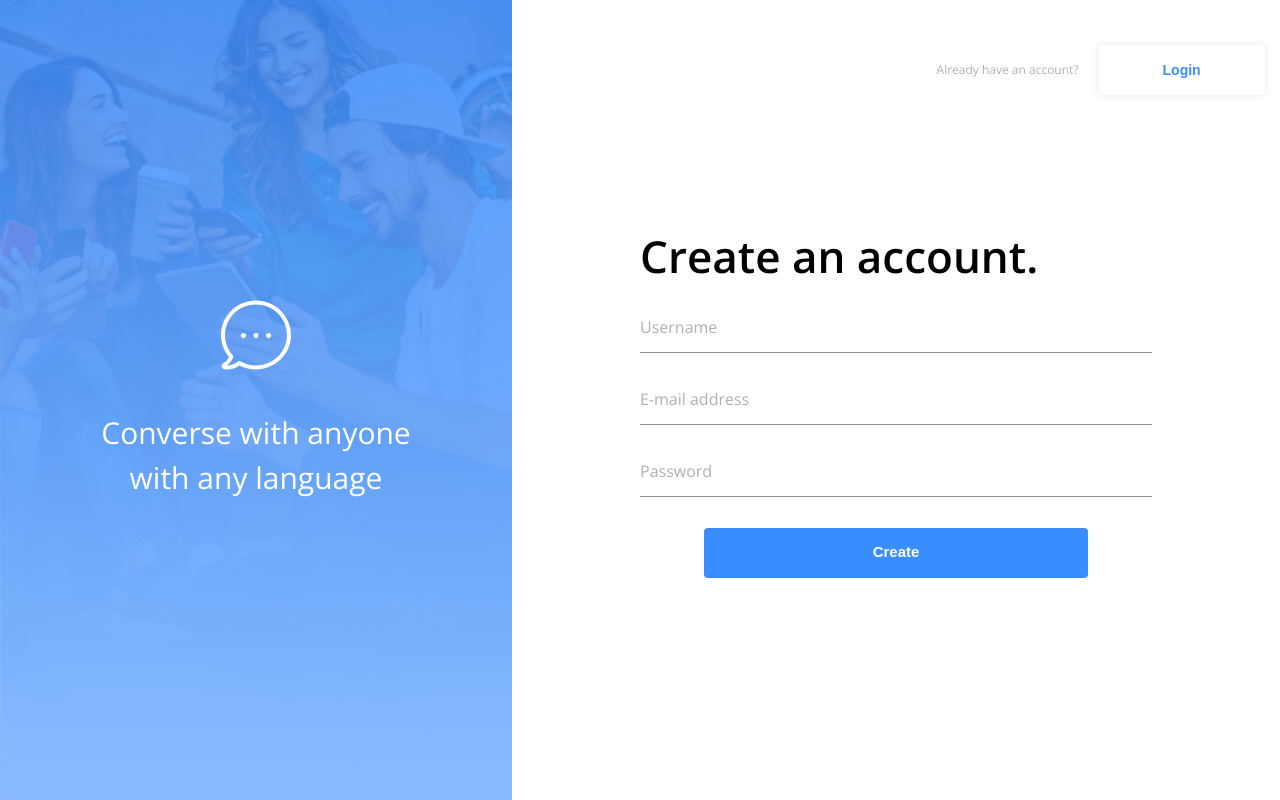
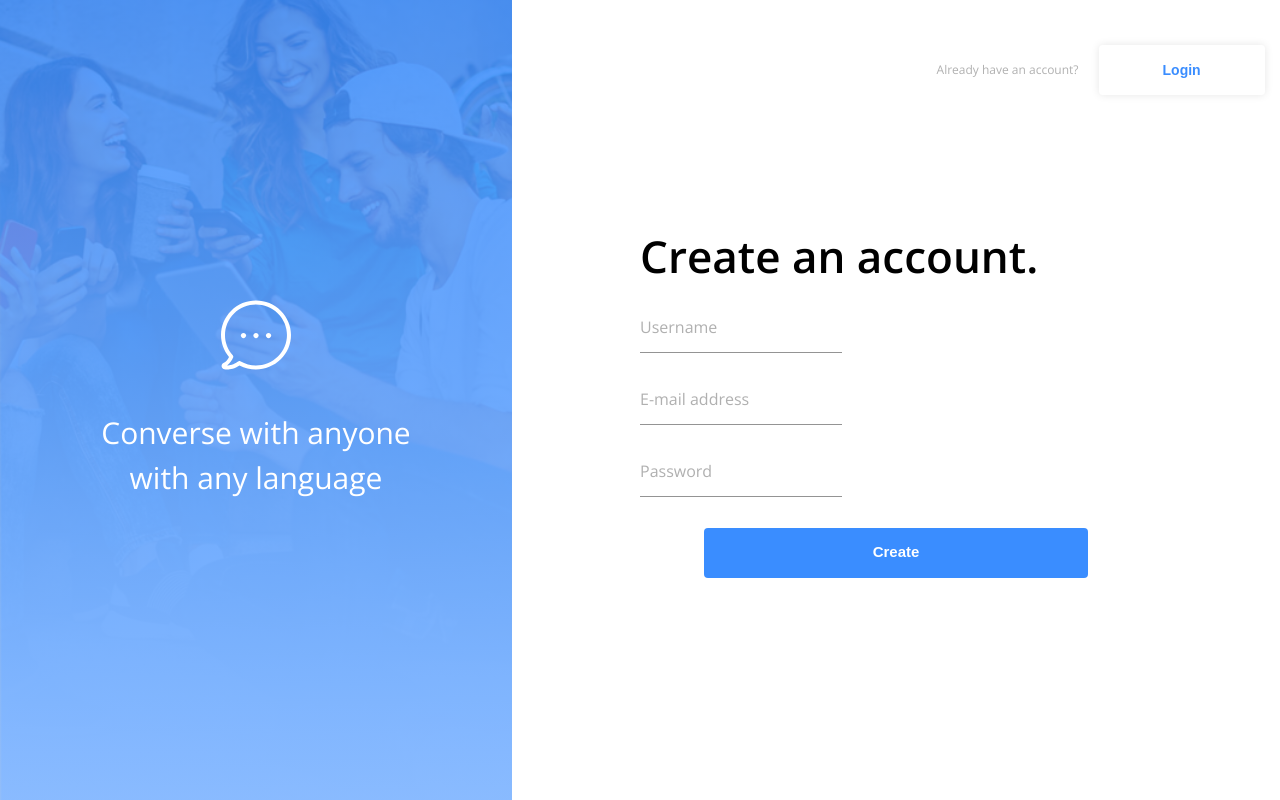
Before and after one commit to savwiley/messenger-6409, a React (Create React App) app in the folder client/: page / in a window 1280 px wide. Built offline with nearby package versions, Linux system fonts and the light colour scheme; no server answers.

Commit message:
remove arguments from useStyles component

```diff
--- a/client/src/Signup.js
+++ b/client/src/Signup.js
@@ -14,7 +14,7 @@ import {
 import { register } from "./store/utils/thunkCreators";
 
 const Login = (props) => {
-  const classes = useStyles(18);
+  const classes = useStyles();
   const history = useHistory();
   const { user, register } = props;
   const [formErrorMessage, setFormErrorMessage] = useState({});
@@ -57,7 +57,7 @@ const Login = (props) => {
           <Grid>
             <Typography className={classes.header}>Create an account.</Typography>
             <Grid>
-              <FormControl margin="normal" style={{ width: "100%" }} required>
+              <FormControl margin="normal" className={classes.formControl} required>
                 <TextField
                   aria-label="username"
                   label="Username"
@@ -67,7 +67,7 @@ const Login = (props) => {
               </FormControl>
             </Grid>
             <Grid>
-              <FormControl margin="normal" style={{ width: "100%" }} required>
+              <FormControl margin="normal" className={classes.formControl} required>
                 <TextField
                   label="E-mail address"
                   aria-label="e-mail address"
@@ -80,7 +80,7 @@ const Login = (props) => {
               <FormControl
                 error={!!formErrorMessage.confirmPassword}
                 margin="normal"
-                style={{ width: "100%" }}
+                className={classes.formControl}
                 required
               >
                 <TextField
```
